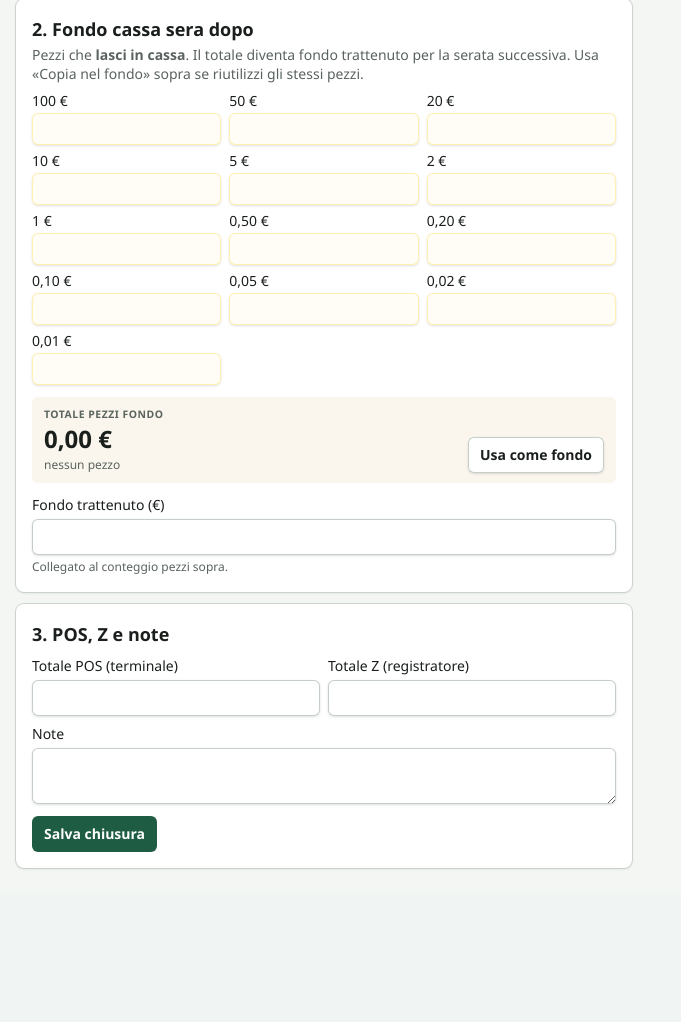
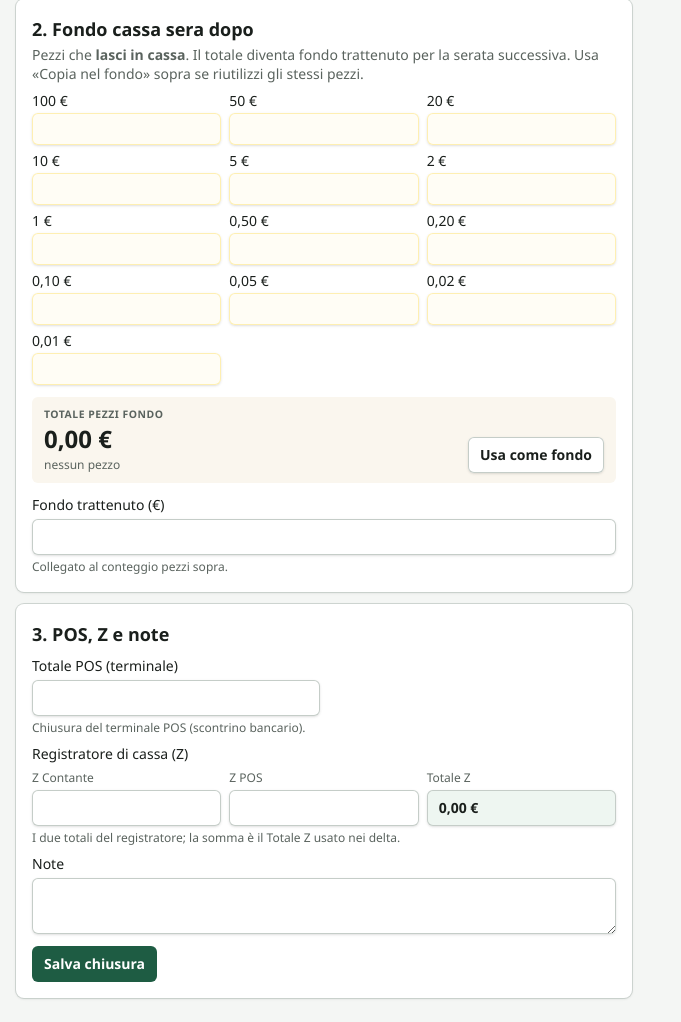
Before and after one commit to magiaslab/sagra26, a Laravel app: page /gestione/chiusura in a window 1280 px wide. Shown: the part 898-1920 px from the top of the page, without its empty margins (0-681 px from the left). Before the commit the page ends 1767 px from the top, so only its background shows below. Run offline with Laravel 12, Linux system fonts and the light colour scheme; the visitor is signed in with stand-in values (Sample User, id 1); data comes from the database, SQL or seed files in the repository; data that the repository does not hold is empty; style sheets or scripts are compiled from the project's sources; some libraries are stand-ins or nearby versions.

Commit message:
feat(chiusura): Z contante e Z POS dal registratore
Il totale Z è la somma dei due totali del registratore; la riconciliazione
mostra delta fiscale per contante, POS e totale. Retrocompatibile con
chiusure che avevano solo totale_z.

Co-authored-by: Alessandro Cipriani <social@magiaslab.com>

```diff
--- a/app/Livewire/Gestione/ChiusuraForm.php
+++ b/app/Livewire/Gestione/ChiusuraForm.php
@@ -28,6 +28,11 @@ class ChiusuraForm extends Component
     public string $fondo_trattenuto = '0';
 
     public string $totale_pos = '0';
+
+    /** Z contante e Z POS dal registratore; totale_z = somma. */
+    public string $totale_z_contante = '0';
+
+    public string $totale_z_pos = '0';
 
     public string $totale_z = '0';
 
@@ -103,9 +108,23 @@ class ChiusuraForm extends Component
         $this->ricalcolaPreview();
     }
 
-    public function updatedTotaleZ(): void
+    public function updatedTotaleZContante(): void
     {
+        $this->sincronizzaTotaleZForm();
         $this->ricalcolaPreview();
+    }
+
+    public function updatedTotaleZPos(): void
+    {
+        $this->sincronizzaTotaleZForm();
+        $this->ricalcolaPreview();
+    }
+
+    private function sincronizzaTotaleZForm(): void
+    {
+        $this->totale_z = $this->formatEuro(
+            $this->parseEuro($this->totale_z_contante) + $this->parseEuro($this->totale_z_pos)
+        );
     }
 
     public function applicaTotalePezziFondo(): void
@@ -152,7 +171,14 @@ class ChiusuraForm extends Component
             $this->fondo_iniziale = $this->formatEuro((float) $chiusura->fondo_iniziale);
             $this->fondo_trattenuto = $this->formatEuro((float) $chiusura->fondo_trattenuto);
             $this->totale_pos = $this->formatEuro((float) $chiusura->totale_pos);
-            $this->totale_z = $this->formatEuro((float) $chiusura->totale_z);
+            $zc = (float) ($chiusura->totale_z_contante ?? 0);
+            $zp = (float) ($chiusura->totale_z_pos ?? 0);
+            if ($zc === 0.0 && $zp === 0.0 && (float) $chiusura->totale_z !== 0.0) {
+                $zc = (float) $chiusura->totale_z;
+            }
+            $this->totale_z_contante = $this->formatEuro($zc);
+            $this->totale_z_pos = $this->formatEuro($zp);
+            $this->sincronizzaTotaleZForm();
             $this->note = (string) ($chiusura->note ?? '');
             foreach (array_keys(Chiusura::TAGLI) as $campo) {
                 $this->pezzi[$campo] = (string) (int) $chiusura->{$campo};
@@ -176,6 +202,8 @@ class ChiusuraForm extends Component
             $this->fondo_iniziale = $this->formatEuro($sug ?? 0);
             $this->fondo_trattenuto = '0';
             $this->totale_pos = '0';
+            $this->totale_z_contante = '0';
+            $this->totale_z_pos = '0';
             $this->totale_z = '0';
             $this->note = '';
         }
@@ -196,7 +224,9 @@ class ChiusuraForm extends Component
             $tmp->fondo_iniziale = $this->parseEuro($this->fondo_iniziale);
             $tmp->fondo_trattenuto = $this->parseEuro($this->fondo_trattenuto);
             $tmp->totale_pos = $this->parseEuro($this->totale_pos);
-            $tmp->totale_z = $this->parseEuro($this->totale_z);
+            $tmp->totale_z_contante = $this->parseEuro($this->totale_z_contante);
+            $tmp->totale_z_pos = $this->parseEuro($this->totale_z_pos);
+            $tmp->sincronizzaTotaleZ();
             $tmp->contante_contato = $tmp->calcolaContanteContato();
 
             $this->riconciliazione = app(RiconciliazioneService::class)->calcola(
@@ -244,7 +274,8 @@ class ChiusuraForm extends Component
                 'fondo_trattenuto' => $fondoTrattenuto,
                 'pezzi_fondo' => $pezziFondoNorm,
                 'totale_pos' => $this->parseEuro($this->totale_pos),
-                'totale_z' => $this->parseEuro($this->totale_z),
+                'totale_z_contante' => $this->parseEuro($this->totale_z_contante),
+                'totale_z_pos' => $this->parseEuro($this->totale_z_pos),
                 'note' => $this->note,
             ]));
             $this->toastOk('Chiusura salvata.');
--- a/app/Models/Chiusura.php
+++ b/app/Models/Chiusura.php
@@ -20,6 +20,8 @@ class Chiusura extends Model
         'pezzi_fondo',
         'contante_consegnato',
         'totale_pos',
+        'totale_z_contante',
+        'totale_z_pos',
         'totale_z',
         'note',
         'chiusa_at',
@@ -33,10 +35,21 @@ class Chiusura extends Model
             'fondo_trattenuto' => 'decimal:2',
             'contante_consegnato' => 'decimal:2',
             'totale_pos' => 'decimal:2',
+            'totale_z_contante' => 'decimal:2',
+            'totale_z_pos' => 'decimal:2',
             'totale_z' => 'decimal:2',
             'chiusa_at' => 'datetime',
             'pezzi_fondo' => 'array',
         ];
+    }
+
+    /** Totale Z fiscale = Z contante + Z POS dal registratore. */
+    public function sincronizzaTotaleZ(): void
+    {
+        $this->totale_z = round(
+            (float) $this->totale_z_contante + (float) $this->totale_z_pos,
+            2
+        );
     }
 
     public const TAGLI = [
--- a/resources/views/livewire/gestione/chiusura-form.blade.php
+++ b/resources/views/livewire/gestione/chiusura-form.blade.php
@@ -184,16 +184,43 @@
                             x-on:focus="$el.select()"
                             @disabled($bloccata)
                         >
+                        <p class="mt-1 mb-0 text-xs text-sagra-muted">Chiusura del terminale POS (scontrino bancario).</p>
                     </div>
+                    <div class="min-w-0 sm:col-span-2">
+                        <p class="mb-1.5 text-sm font-medium text-sagra-ink">Registratore di cassa (Z)</p>
+                        <div class="grid grid-cols-1 gap-2 sm:grid-cols-3">
                             <div class="min-w-0">
-                        <label class="mb-1 block text-sm font-medium text-sagra-ink">Totale Z (registratore)</label>
+                                <label class="mb-1 block text-xs font-medium text-sagra-muted">Z Contante</label>
                                 <input
                                     class="block w-full min-w-0 rounded-md bg-white px-2.5 py-1.5 text-sm tabular-nums text-sagra-ink shadow-sm ring-1 ring-inset ring-sagra-line focus:ring-2 focus:ring-sagra sm:px-3 sm:py-2"
                                     type="number" inputmode="decimal" step="0.01" min="0"
-                            wire:model.live="totale_z"
+                                    wire:model.live="totale_z_contante"
                                     x-on:focus="$el.select()"
                                     @disabled($bloccata)
                                 >
+                            </div>
+                            <div class="min-w-0">
+                                <label class="mb-1 block text-xs font-medium text-sagra-muted">Z POS</label>
+                                <input
+                                    class="block w-full min-w-0 rounded-md bg-white px-2.5 py-1.5 text-sm tabular-nums text-sagra-ink shadow-sm ring-1 ring-inset ring-sagra-line focus:ring-2 focus:ring-sagra sm:px-3 sm:py-2"
+                                    type="number" inputmode="decimal" step="0.01" min="0"
+                                    wire:model.live="totale_z_pos"
+                                    x-on:focus="$el.select()"
+                                    @disabled($bloccata)
+                                >
+                            </div>
+                            <div class="min-w-0">
+                                <label class="mb-1 block text-xs font-medium text-sagra-muted">Totale Z</label>
+                                <input
+                                    class="block w-full min-w-0 rounded-md bg-sagra-softer px-2.5 py-1.5 text-sm font-semibold tabular-nums text-sagra-ink shadow-sm ring-1 ring-inset ring-sagra-line sm:px-3 sm:py-2"
+                                    type="text"
+                                    value="{{ number_format((float) str_replace(',', '.', $totale_z ?: '0'), 2, ',', '.') }} €"
+                                    readonly
+                                    tabindex="-1"
+                                >
+                            </div>
+                        </div>
+                        <p class="mt-1 mb-0 text-xs text-sagra-muted">I due totali del registratore; la somma è il Totale Z usato nei delta.</p>
                     </div>
                 </div>
                 <div class="mt-2">
@@ -241,14 +268,21 @@
                             </tr>
                             <tr>
                                 <td class="px-1.5 py-1.5 sm:px-2">Fiscale (Z)</td>
-                                <td class="px-1.5 py-1.5 text-right text-sagra-muted sm:px-2" colspan="2">—</td>
+                                <td class="px-1.5 py-1.5 text-right tabular-nums sm:px-2">{{ number_format($riconciliazione['fiscale_contante'], 2, ',', '.') }}</td>
+                                <td class="px-1.5 py-1.5 text-right tabular-nums sm:px-2">{{ number_format($riconciliazione['fiscale_pos'], 2, ',', '.') }}</td>
                                 <td class="px-1.5 py-1.5 text-right tabular-nums sm:px-2">{{ number_format($riconciliazione['fiscale'], 2, ',', '.') }}</td>
                             </tr>
                             <tr>
-                                <td class="px-1.5 py-1.5 sm:px-2">Δ</td>
+                                <td class="px-1.5 py-1.5 sm:px-2">Δ reale</td>
                                 <td class="px-1.5 py-1.5 text-right tabular-nums sm:px-2">{{ number_format($riconciliazione['delta_contante'], 2, ',', '.') }}</td>
                                 <td class="px-1.5 py-1.5 text-right tabular-nums sm:px-2">{{ number_format($riconciliazione['delta_pos'], 2, ',', '.') }}</td>
-                                <td class="px-1.5 py-1.5 text-right tabular-nums sm:px-2">Δf {{ number_format($riconciliazione['delta_fiscale'], 2, ',', '.') }}</td>
+                                <td class="px-1.5 py-1.5 text-right tabular-nums sm:px-2">{{ number_format($riconciliazione['delta_contante'] + $riconciliazione['delta_pos'], 2, ',', '.') }}</td>
+                            </tr>
+                            <tr>
+                                <td class="px-1.5 py-1.5 sm:px-2">Δ fiscale</td>
+                                <td class="px-1.5 py-1.5 text-right tabular-nums sm:px-2">{{ number_format($riconciliazione['delta_fiscale_contante'], 2, ',', '.') }}</td>
+                                <td class="px-1.5 py-1.5 text-right tabular-nums sm:px-2">{{ number_format($riconciliazione['delta_fiscale_pos'], 2, ',', '.') }}</td>
+                                <td class="px-1.5 py-1.5 text-right tabular-nums sm:px-2">{{ number_format($riconciliazione['delta_fiscale'], 2, ',', '.') }}</td>
                             </tr>
                         </tbody>
                     </table>
```
Also changed, not shown: app/Services/ChiusuraService.php (+12 -1 lines), app/Services/RiconciliazioneService.php (+15 -1 lines), resources/views/livewire/report/partials/consegna.blade.php (+8 -4 lines), tests/Feature/BusinessRulesTest.php (+7 -1 lines), tests/Feature/ChiusuraRiapriFondoPezziTest.php (+36 -1 lines), database/migrations/2026_08_07_224500_add_totale_z_contante_pos_to_chiusure.php (added). Lines whose indentation alone changed are shown as unchanged.
